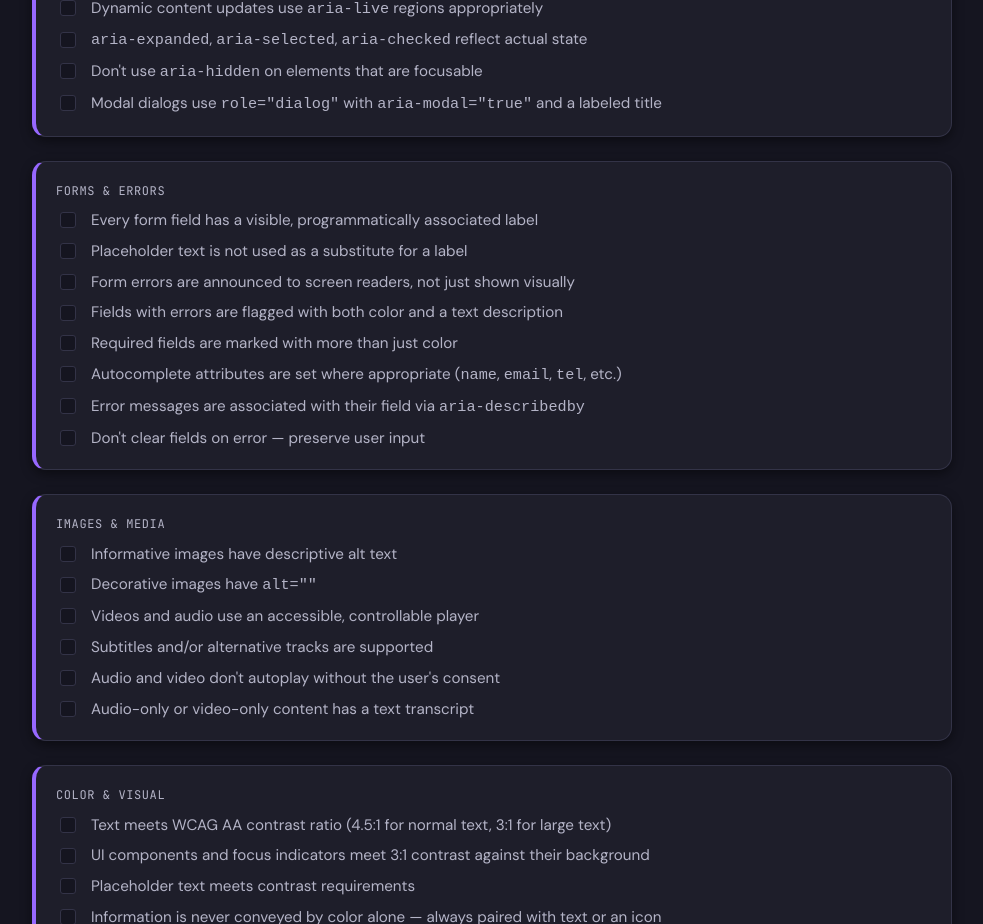
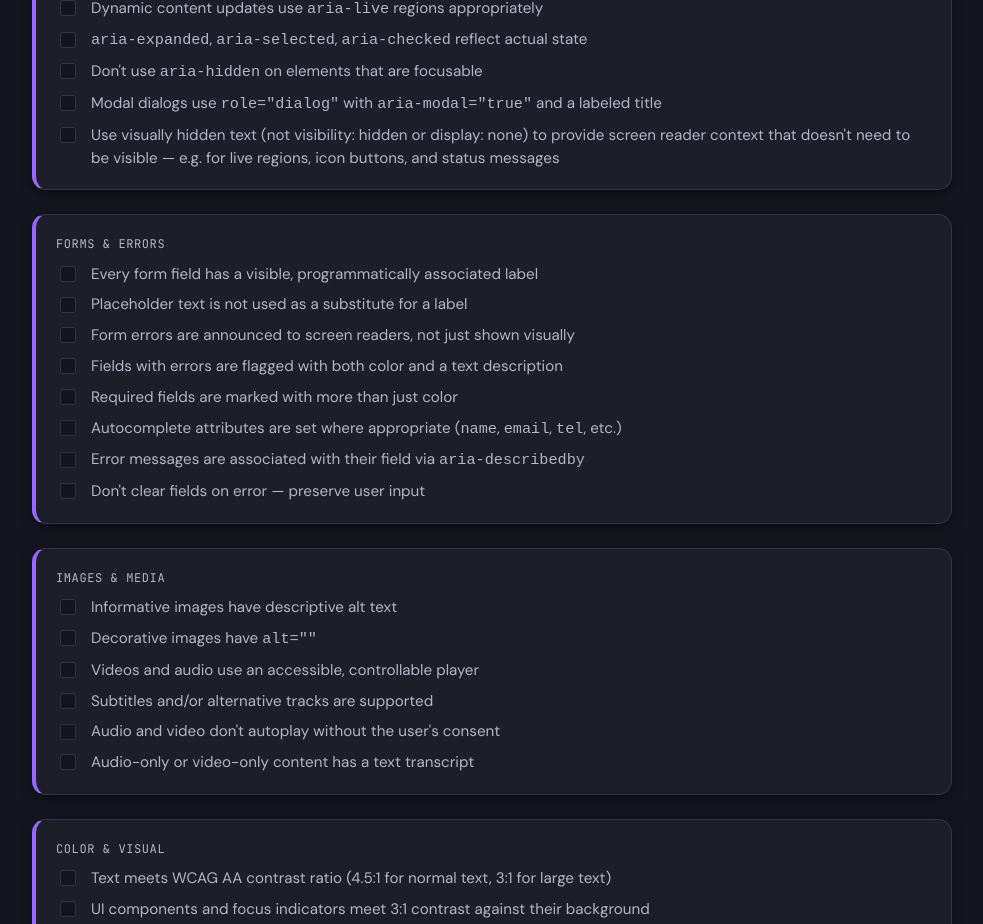
Before and after one commit to mandylloyd/portfolio, a React (Vite) app: page /a11y-checklist in a window 1280 px wide. Shown: the part 1100-2024 px from the top of the page, without its empty margins (148-1131 px from the left). Built offline with nearby package versions, Linux system fonts and the light colour scheme.

Commit message:
add another chechlist item

```diff
--- a/src/pages/A11yChecklist.jsx
+++ b/src/pages/A11yChecklist.jsx
@@ -35,6 +35,7 @@ const sections = [
       <><code>aria-expanded</code>, <code>aria-selected</code>, <code>aria-checked</code> reflect actual state</>,
       <>Don't use <code>aria-hidden</code> on elements that are focusable</>,
       <>Modal dialogs use <code>role="dialog"</code> with <code>aria-modal="true"</code> and a labeled title</>,
+      <>Use visually hidden text (not visibility: hidden or display: none) to provide screen reader context that doesn't need to be visible — e.g. for live regions, icon buttons, and status messages</>
     ],
   },
   {
```
